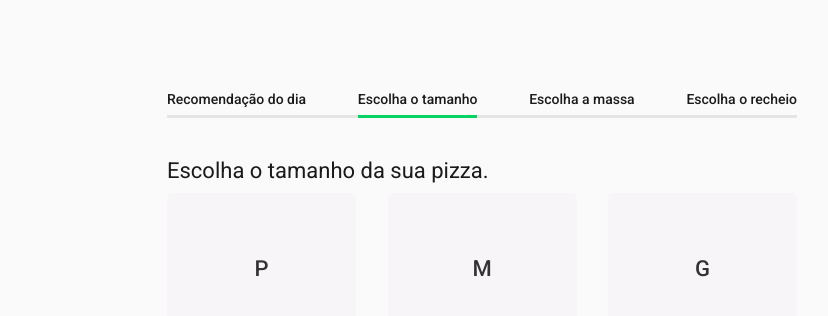
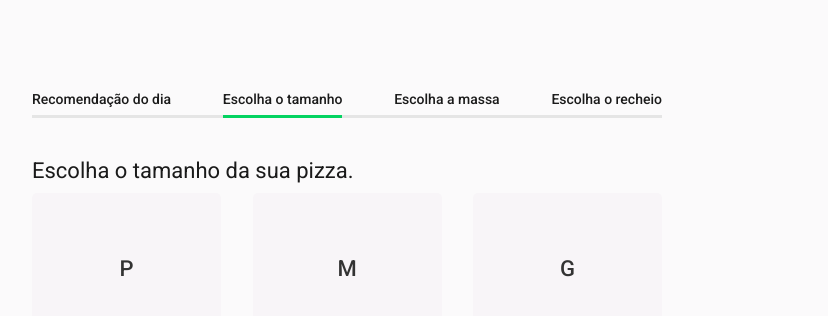
Before and after one commit to gaiotto1/montagem-pizza, a React (Create React App) app: page /passo1 in a window 1280 px wide. Shown: the top 316 px of the page, without its empty margins (293-1121 px from the left). Built offline with nearby package versions, Linux system fonts and the light colour scheme; data requests are answered from the project's data file.

Commit message:
centralizando o conteúdo de todas as telas

```diff
--- a/src/pages/Passo1/styles.js
+++ b/src/pages/Passo1/styles.js
@@ -4,7 +4,7 @@ import { shade } from 'polished';
 export const ContainerGeneral = styled.div`
   width: 100%;
   max-width: 630px;
-  float: right;
+  margin: auto;
 `;
 
 export const Sizes = styled.div`
--- a/src/pages/Passo2/styles.js
+++ b/src/pages/Passo2/styles.js
@@ -4,7 +4,7 @@ import { shade } from 'polished';
 export const ContainerGeneral = styled.div`
   width: 100%;
   max-width: 630px;
-  float: right;
+  margin: auto;
 `;
 
 export const ContainerMassas = styled.div`
--- a/src/pages/Passo3/styles.js
+++ b/src/pages/Passo3/styles.js
@@ -3,7 +3,7 @@ import styled from 'styled-components';
 export const ContainerGeneral = styled.div`
   width: 100%;
   max-width: 630px;
-  float: right;
+  margin: auto;
 `;
 
 export const Pizzas = styled.div`
--- a/src/pages/Recomendacao/styles.js
+++ b/src/pages/Recomendacao/styles.js
@@ -5,7 +5,7 @@ export const ContainerGeneral = styled.div`
   width: 100%;
   max-width: 630px;
   margin-bottom: 50px;
-  float: right;
+  margin: auto;
   display: flex;
   justify-content: center;
   flex-direction: row;
```
